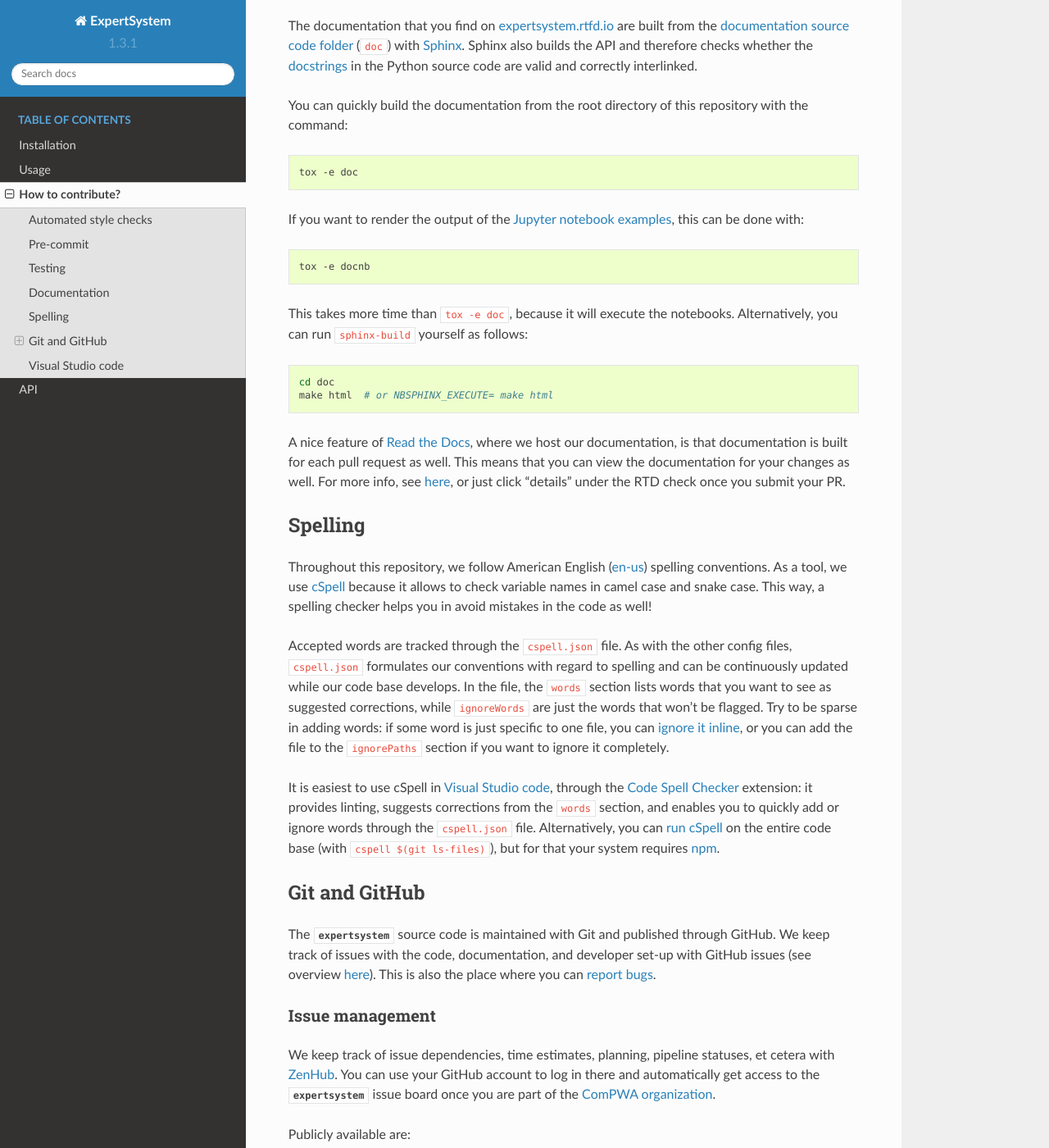
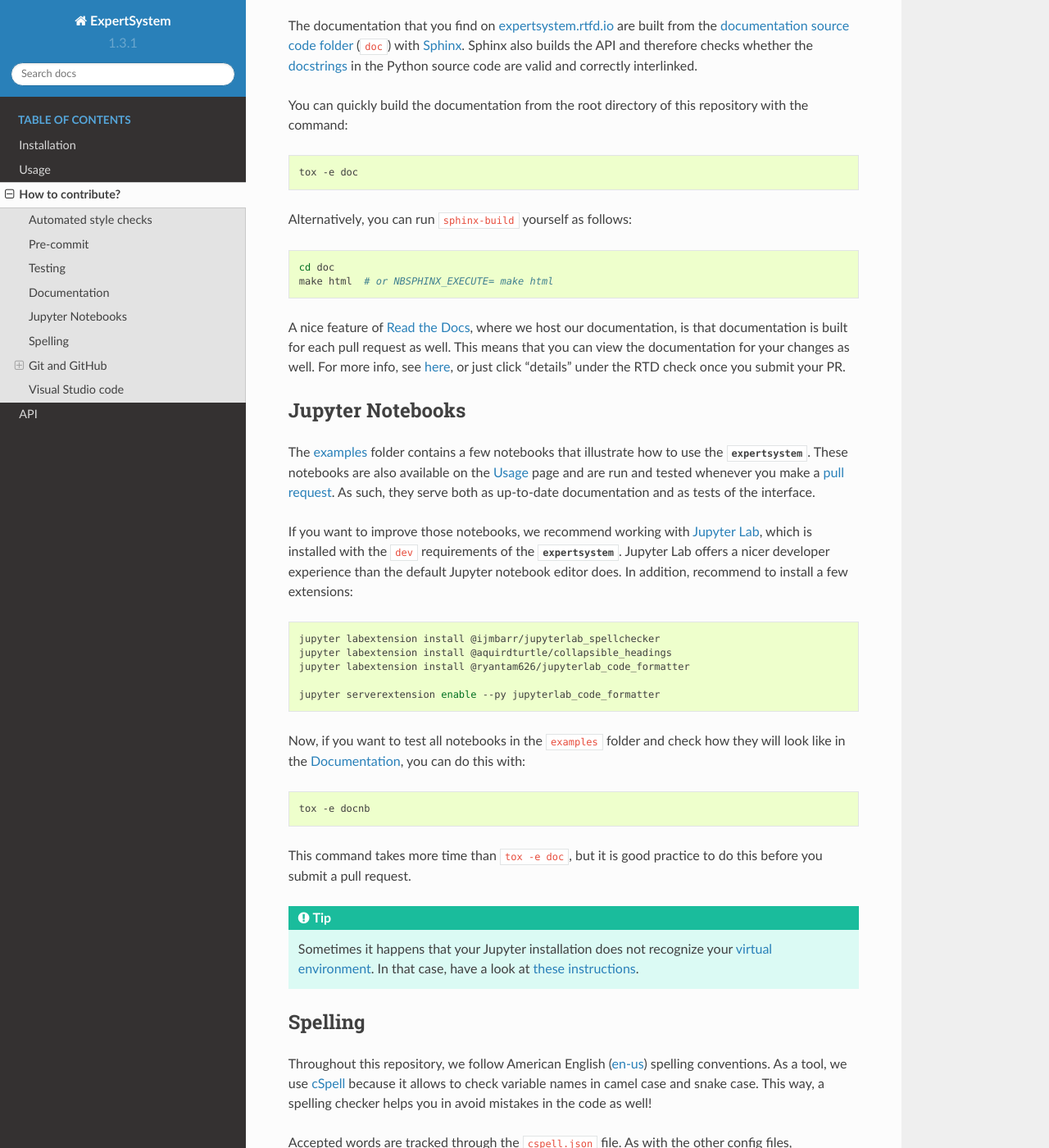
Before and after one commit to ComPWA/ampform, a Sphinx documentation site: the page built from doc/contribute.rst, in a window 1280 px wide and 1400 px high, scrolled down 2094 px. Shown: the whole window at 82% size. Built offline with Sphinx 7.4.7 and the Read the Docs theme 2.0.0, drawn with Linux system fonts in a browser that asks for light colours; pages that are not in the unit, such as notebooks, are missing from menus; the version number is read from the project's files by our own code.

Commit message:
ci: improve DX with Jupyter Lab (ComPWA/expertsystem#214)
* ci: update dev requirements
* ci: add Jupyter Lab to dev requirements
* ci: add jupyterlab code formatter
* docs: describe Jupyter Lab
* docs: add note about restoring Jupyter kernel

```diff
--- a/cspell.json
+++ b/cspell.json
@@ -99,6 +99,7 @@
         "heli",
         "imag",
         "jpsi",
+        "jupyterlab",
         "kernelspec",
         "linkcheck",
         "macos",
--- a/doc/contribute.rst
+++ b/doc/contribute.rst
@@ -1,4 +1,4 @@
-.. cSpell:ignore docnb, htmlcov, pylintrc, testenv
+.. cSpell:ignore aquirdturtle, docnb, htmlcov, ijmbarr, labextension, pylintrc, ryantam, serverextension, testenv
 
 How to contribute?
 ==================
@@ -140,16 +140,7 @@ repository with the command:
 
   tox -e doc
 
-If you want to render the output of the `Jupyter notebook examples
-<https://github.com/ComPWA/expertsystem/tree/master/examples>`_, this can be
-done with:
-
-.. code-block:: shell
-
-  tox -e docnb
-
-This takes more time than :code:`tox -e doc`, because it will execute the
-notebooks. Alternatively, you can run :code:`sphinx-build` yourself as follows:
+Alternatively, you can run :code:`sphinx-build` yourself as follows:
 
 .. code-block:: shell
 
@@ -162,6 +153,49 @@ well. This means that you can view the documentation for your changes as well.
 For more info, see `here
 <https://docs.readthedocs.io/en/stable/guides/autobuild-docs-for-pull-requests.html>`__,
 or just click "details" under the RTD check once you submit your PR.
+
+
+Jupyter Notebooks
+-----------------
+
+The `examples <https://github.com/ComPWA/expertsystem/tree/master/examples>`_
+folder contains a few notebooks that illustrate how to use the `expertsystem`.
+These notebooks are also available on the :doc:`Usage <usage>` page and are run
+and tested whenever you make a :ref:`pull request <contribute:Git and GitHub>`.
+As such, they serve both as up-to-date documentation and as tests of the
+interface.
+
+If you want to improve those notebooks, we recommend working with `Jupyter Lab
+<https://jupyterlab.readthedocs.io/en/stable/>`_, which is installed with the
+:code:`dev` requirements of the `expertsystem`. Jupyter Lab offers a nicer
+developer experience than the default Jupyter notebook editor does. In
+addition, recommend to install a few extensions:
+
+.. code-block:: shell
+
+  jupyter labextension install @ijmbarr/jupyterlab_spellchecker
+  jupyter labextension install @aquirdturtle/collapsible_headings
+  jupyter labextension install @ryantam626/jupyterlab_code_formatter
+
+  jupyter serverextension enable --py jupyterlab_code_formatter
+
+Now, if you want to test all notebooks in the :file:`examples` folder and check
+how they will look like in the :ref:`contribute:Documentation`, you can do this
+with:
+
+.. code-block:: shell
+
+  tox -e docnb
+
+This command takes more time than :code:`tox -e doc`, but it is good practice
+to do this before you submit a pull request.
+
+.. tip::
+
+  Sometimes it happens that your Jupyter installation does not recognize your
+  :ref:`virtual environment <install:Step 2: Create a virtual environment>`. In
+  that case, have a look at `these instructions
+  <https://ipython.readthedocs.io/en/stable/install/kernel_install.html#kernels-for-different-environments>`__.
 
 
 Spelling
```
Also changed, not shown: setup.cfg (+5 -3 lines), 1 other file.
